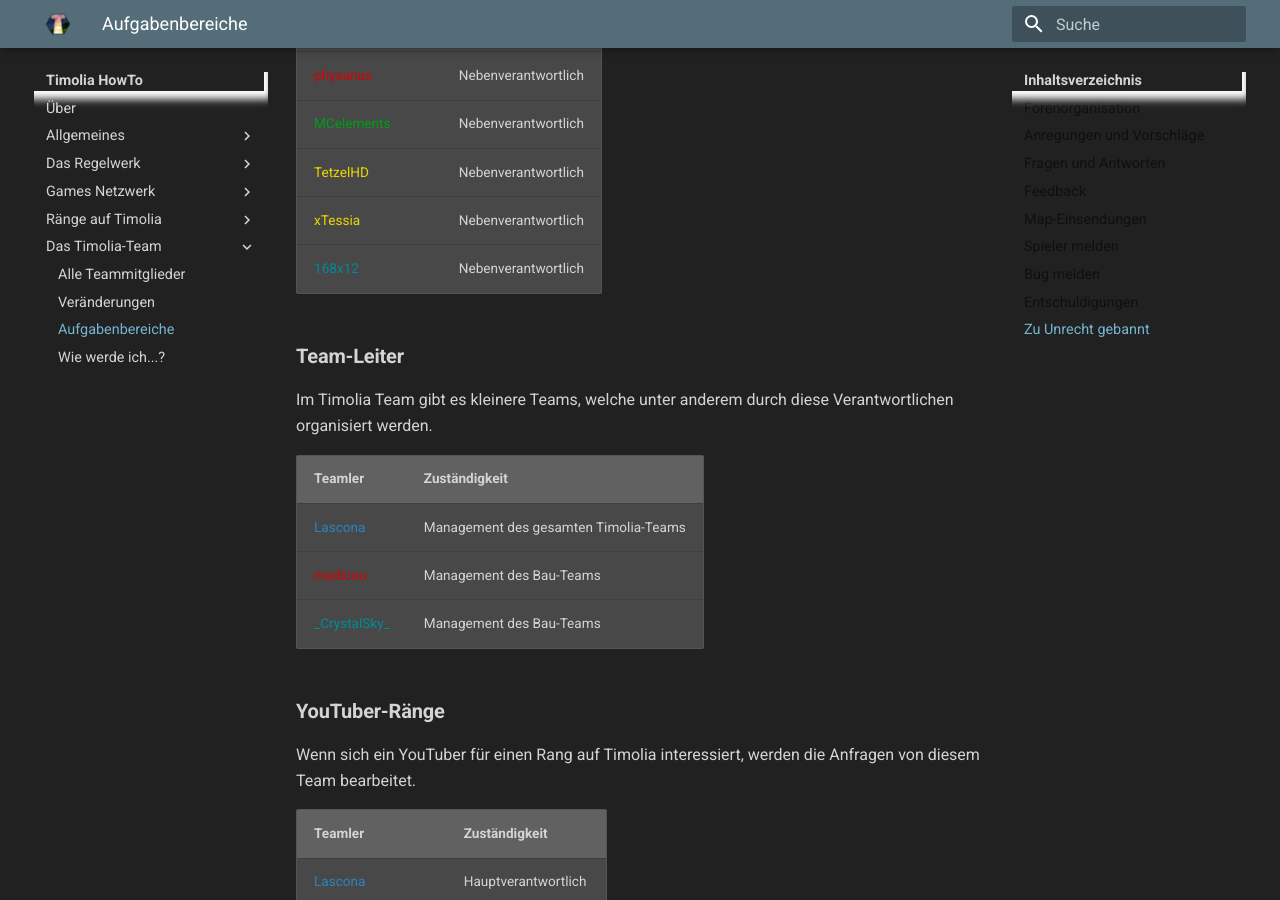
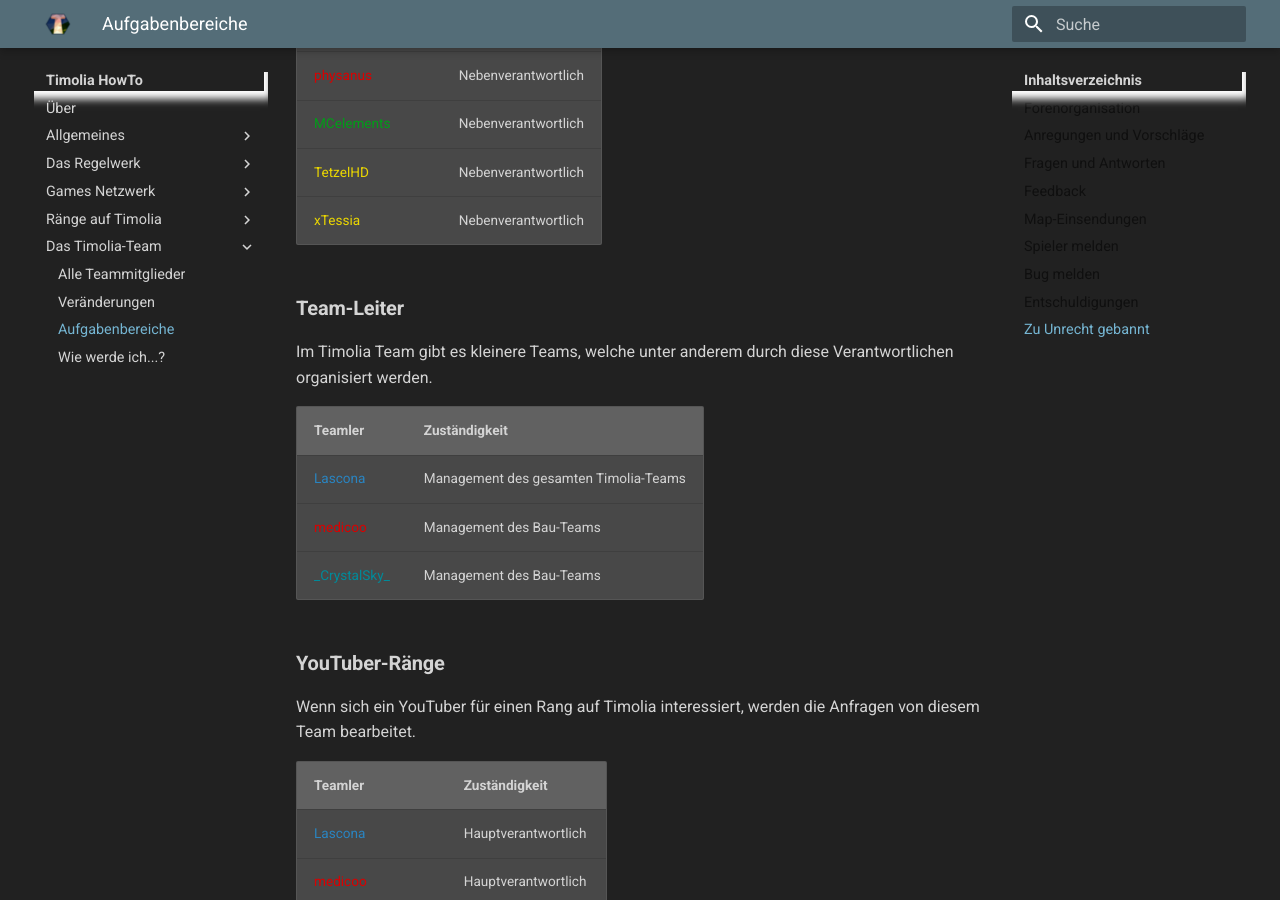
Before and after one commit to TimoliaDE/HowTo, an MkDocs documentation site: the page built from docs/team/responsibilities.md, in a window 1280 px wide and 900 px high, scrolled down 6635 px. Built offline with MkDocs 1.6.1 and Material for MkDocs 9.7.7, drawn with Linux system fonts in a browser that asks for light colours; old or Windows-style settings are respelled for this version of MkDocs.

Commit message:
Update responsibilities.md

```diff
--- a/docs/team/responsibilities.md
+++ b/docs/team/responsibilities.md
@@ -177,7 +177,6 @@ Um auch ingame immer auf dem neusten Stand zu bleiben, wird sich hier um Broadca
 |<span class='developer'>MCelements</span> | Nebenverantwortlich |
 |<span class='supporter'>TetzelHD</span> | Nebenverantwortlich |
 |<span class='supporter'>xTessia</span> | Nebenverantwortlich |
-|<span class='builder'>168x12</span> | Nebenverantwortlich |
 
 ### **Team-Leiter**
 Im Timolia Team gibt es kleinere Teams, welche unter anderem durch diese Verantwortlichen organisiert werden.
```
